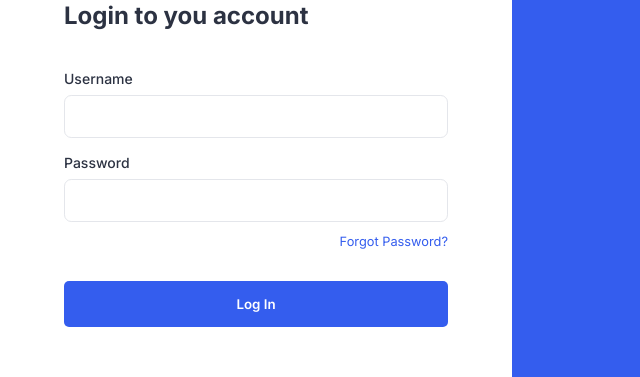
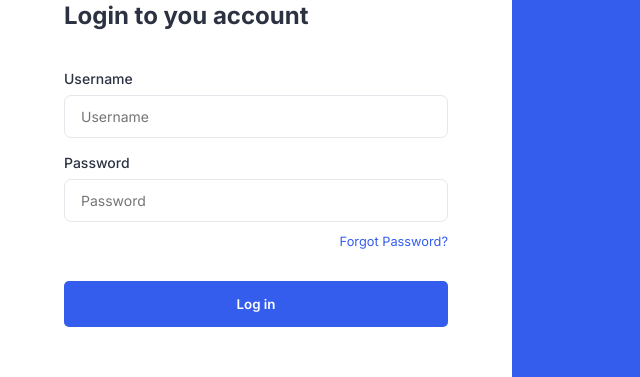
Before and after one commit to Erik3010/events.io, a React (Create React App) app: page /login in a window 1280 px wide. Shown: the part 254-631 px from the top of the page, without its empty margins (0-640 px from the left). Built offline with nearby package versions, Linux system fonts and the light colour scheme.

Commit message:
separate to component

```diff
--- /dev/null
+++ b/src/components/Button/Button.js
@@ -0,0 +1,15 @@
+import styles from "components/Button/Button.module.scss";
+import classNames from "classnames";
+
+function Button({ children }) {
+  return (
+    <button
+      className={classNames(styles["btn"], styles["btn-primary"])}
+      type="submit"
+    >
+      {children}
+    </button>
+  );
+}
+
+export default Button;
--- /dev/null
+++ b/src/components/Button/Button.module.scss
@@ -0,0 +1,22 @@
+@import "scss/variables";
+
+.btn {
+  cursor: pointer;
+  border-radius: 5px;
+  padding: 0.875rem 2rem;
+  border: 1px solid transparent;
+  font-weight: 600;
+  @at-root {
+    &-primary {
+      background: $primary;
+      color: $white;
+      &:hover,
+      &:focus {
+        background: $primaryDark;
+      }
+      &:focus {
+        box-shadow: $shadow;
+      }
+    }
+  }
+}
--- a/src/components/Input/Input.js
+++ b/src/components/Input/Input.js
@@ -1,10 +1,10 @@
-import styles from "components/Input/Input";
+import styles from "components/Input/Input.module.scss";
 
-function Input() {
+function Input({ label, type }) {
   return (
-    <div>
-      <label>Username</label>
-      <input type="text" />
+    <div className={styles["form-control"]}>
+      <label htmlFor={label}>{label}</label>
+      <input type={type} id={label} placeholder={label} />
     </div>
   );
 }
--- /dev/null
+++ b/src/components/Input/Input.module.scss
@@ -0,0 +1,23 @@
+@import "scss/variables";
+
+.form-control {
+  display: flex;
+  flex-direction: column;
+  label {
+    display: block;
+    margin-bottom: 0.5rem;
+    font-size: 0.875rem;
+    font-weight: 500;
+  }
+  input {
+    background: $white;
+    border: 0.0625rem solid #e4e6eb;
+    font-size: 0.875rem;
+    padding: 0.75rem 1rem;
+    border-radius: 0.45rem;
+    &:focus {
+      box-shadow: $shadow;
+      border-color: $primary;
+    }
+  }
+}
--- /dev/null
+++ b/src/components/LoginForm/LoginForm.js
@@ -0,0 +1,20 @@
+import styles from "components/LoginForm/LoginForm.module.scss";
+
+import Input from "components/Input/Input";
+import Button from "components/Button/Button";
+import { Link } from "react-router-dom";
+
+function LoginForm() {
+  return (
+    <form className={styles["login-form"]}>
+      <Input label="Username" type="text" />
+      <Input label="Password" type="password" />
+      <Link to="/" className={styles["login-form-link"]}>
+        Forgot Password?
+      </Link>
+      <Button>Log in</Button>
+    </form>
+  );
+}
+
+export default LoginForm;
--- /dev/null
+++ b/src/components/LoginForm/LoginForm.module.scss
@@ -0,0 +1,18 @@
+@import "scss/variables";
+
+.login-form {
+  button {
+    width: 100%;
+    margin-top: 2rem;
+  }
+  &-link {
+    display: block;
+    color: $primary;
+    font-size: 0.8rem;
+    text-align: right;
+    margin-top: 0.75rem;
+  }
+  > div + div {
+    margin-top: 1rem;
+  }
+}
--- a/src/pages/Login/Login.js
+++ b/src/pages/Login/Login.js
@@ -1,6 +1,7 @@
 import styles from "pages/Login/Login.module.scss";
 import { Link } from "react-router-dom";
-import classNames from "classnames";
+
+import LoginForm from "components/LoginForm/LoginForm";
 
 function Login() {
   return (
@@ -16,26 +17,15 @@ function Login() {
             <p>Getting Started Now</p>
             <h2>Login to you account</h2>
           </div>
-          <form className={styles["login-form"]}>
-            <div className="form-control">
-              <label htmlFor="">Username</label>
-              <input type="text" />
-            </div>
-            <div className="form-control">
-              <label htmlFor="">Password</label>
-              <input type="password" />
-            </div>
-            <Link to="/" className={styles["login-form-link"]}>
-              Forgot Password?
-            </Link>
-            <button className="button" type="submit">
-              Log In
-            </button>
-          </form>
+          <LoginForm />
         </div>
         <div className={styles["login-content-footer"]}>
           <Link to="/">Events.io</Link> made with love by{" "}
-          <a target="_blank" href="https://github.com/Erik3010">
+          <a
+            target="_blank"
+            rel="noreferrer"
+            href="https://github.com/Erik3010"
+          >
             Erik3010
           </a>
         </div>
--- a/src/pages/Login/Login.module.scss
+++ b/src/pages/Login/Login.module.scss
@@ -23,20 +23,6 @@
           }
         }
       }
-      button {
-        width: 100%;
-        margin-top: 2rem;
-      }
-      &-link {
-        display: block;
-        color: $primary;
-        font-size: 0.8rem;
-        text-align: right;
-        margin-top: 0.75rem;
-      }
-      > div + div {
-        margin-top: 1rem;
-      }
     }
     &-footer {
       font-size: 0.875rem;
--- a/src/scss/global.scss
+++ b/src/scss/global.scss
@@ -27,7 +27,8 @@ body,
 
 a {
   text-decoration: none;
-  &:hover {
+  &:hover,
+  &:focus {
     text-decoration: underline;
   }
 }
@@ -53,42 +54,3 @@ a {
 .text-primary {
   color: $primary;
 }
-
-.button {
-  background: $primary;
-  color: $white;
-  cursor: pointer;
-  border-radius: 5px;
-  padding: 0.875rem 2rem;
-  border: 1px solid transparent;
-  font-weight: 600;
-  &:hover,
-  &:focus {
-    background: $primaryDark;
-  }
-  &:focus {
-    box-shadow: $shadow;
-  }
-}
-
-.form-control {
-  display: flex;
-  flex-direction: column;
-  label {
-    display: block;
-    margin-bottom: 0.5rem;
-    font-size: 0.875rem;
-    font-weight: 500;
-  }
-  input {
-    background: $white;
-    border: 0.0625rem solid #e4e6eb;
-    font-size: 0.875rem;
-    padding: 0.75rem 1rem;
-    border-radius: 0.45rem;
-    &:focus {
-      box-shadow: $shadow;
-      border-color: $primary;
-    }
-  }
-}
```
Also changed, not shown: src/components/Input/Input.scss (deleted).
